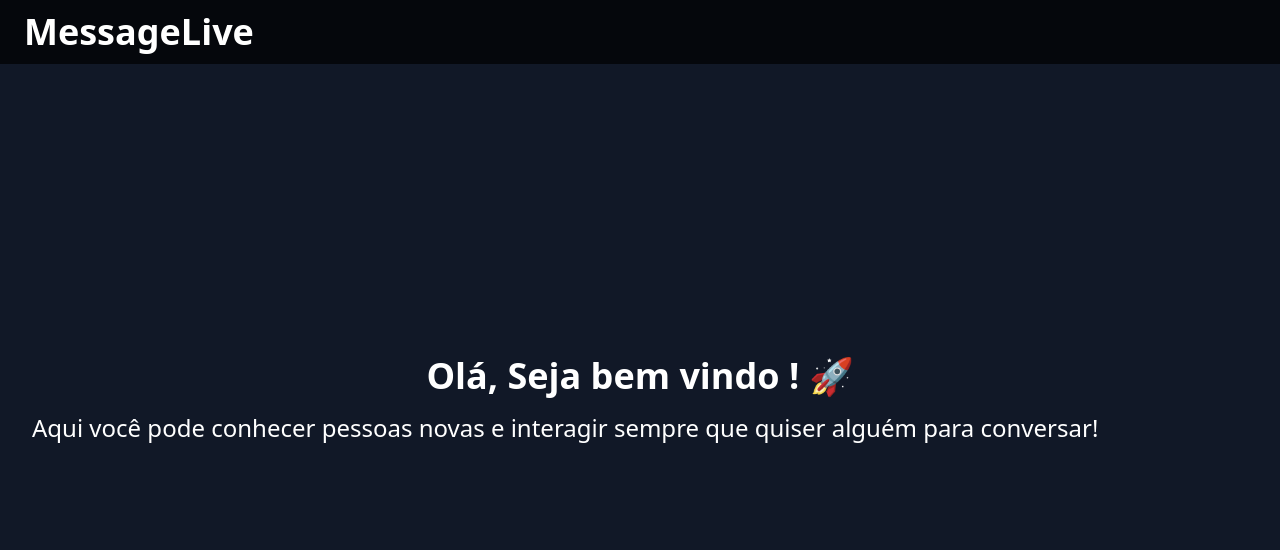
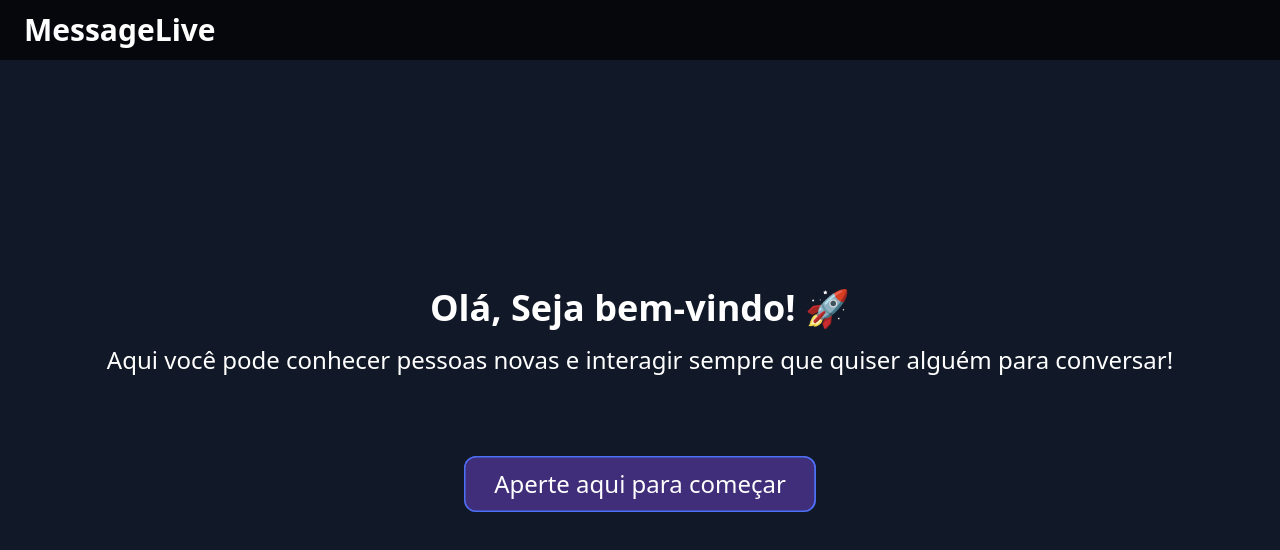
Before and after one commit to DanielQuintela/messageLive_Front-End, a React (Create React App) app: page / in a window 1280 px wide. Shown: the top 550 px of the page. Built offline with nearby package versions, Linux system fonts and the light colour scheme.

Commit message:
botão animado

```diff
--- /dev/null
+++ b/src/pages/home/index.css
@@ -0,0 +1,42 @@
+.btnfos-1 {
+    position: relative;
+    display: inline-block;
+    padding: 12px 30px; /* Ajuste no padding para centralizar melhor */
+    color: white;
+    background: #402E7A;
+    border-radius: 12px;
+    cursor: pointer;
+    overflow: hidden;
+    transition: background 0.10s ease-in-out;
+  }
+
+  /* Mantém o tamanho da fonte do projeto */
+  .btnfos-1:hover {
+    background: transparent;
+    color: #4B70F5;
+  }
+
+  .btnfos-1 svg {
+    position: absolute;
+    left: 0;
+    top: 0;
+    width: 100%;
+    height: 100%; /* Agora o SVG cobre todo o botão corretamente */
+  }
+
+  .btnfos-1 rect {
+    fill: none;
+    stroke: #4B70F5;
+    stroke-width: 3;
+    stroke-dasharray: 422, 0;
+    rx: 12px; /* Adicionando bordas arredondadas ao rect */
+    transition: stroke-dasharray 0.90s ease-in-out;
+    transition: all 2.35s cubic-bezier(0.19, 1, 0.22, 1) ;
+  }
+
+  .btnfos-1:hover rect {
+      stroke-width: 5;
+      stroke-dasharray: 40, 310;
+      stroke-dashoffset: 130;
+      transition: all 2.35s cubic-bezier(0.19, 1, 0.22, 1);
+  }
--- a/src/pages/home/index.tsx
+++ b/src/pages/home/index.tsx
@@ -1,20 +1,32 @@
+import './index.css';
 
 function App() {
     return (
       <>
        <header className="bg-black/70 p-3 absolute top-0 left-0 w-full flex items-center justify-between">
-        <h1 className="text-[#ffffff] ml-3 "> MessageLive </h1>
+        <h1 className="text-[#ffffff] ml-3  lg:text-3xl">MessageLive</h1>
       </header>
 
-      <div className="flex flex-col items-center justify-center h-screen bg-gray-900 text-white">
-        <h1 className="font-bold">Olá, Seja bem vindo ! 🚀</h1>
-        <div className="container mx-auto px-4 justify-center">
-       <p className="mt-4 px-4 "> Aqui você pode conhecer pessoas novas e interagir sempre que quiser alguém para conversar! </p>
-        </div>
+      <div className="flex flex-col items-center justify-center h-screen bg-gray-900 text-white text-center">
+        <h1 className="font-bold">Olá, Seja bem-vindo! 🚀</h1>
+        <p className="mt-4 px-4">
+          Aqui você pode conhecer pessoas novas e interagir sempre que quiser alguém para conversar!
+        </p>
+
+        <div className="flex flex-col items-center">
+        <button className="btnfos-1 mt-20">
+          Aperte aqui para começar
+          <svg>
+            <rect x="0" y="0" fill="none" width="100%" height="100%" />
+          </svg>
+        </button>
       </div>
 
+
+
+      </div>
       </>
     )
-  }
+}
 
-  export default App
+export default App;
```
